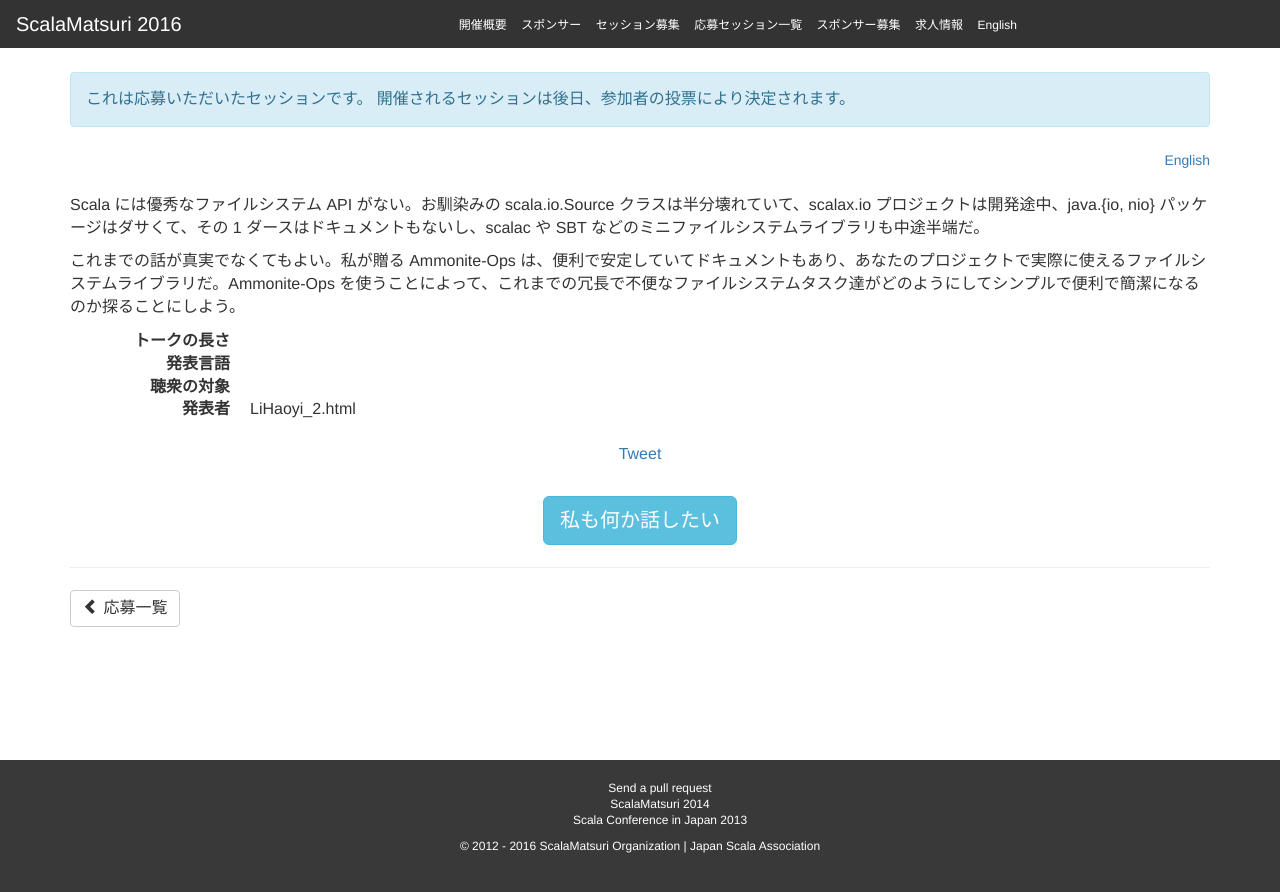
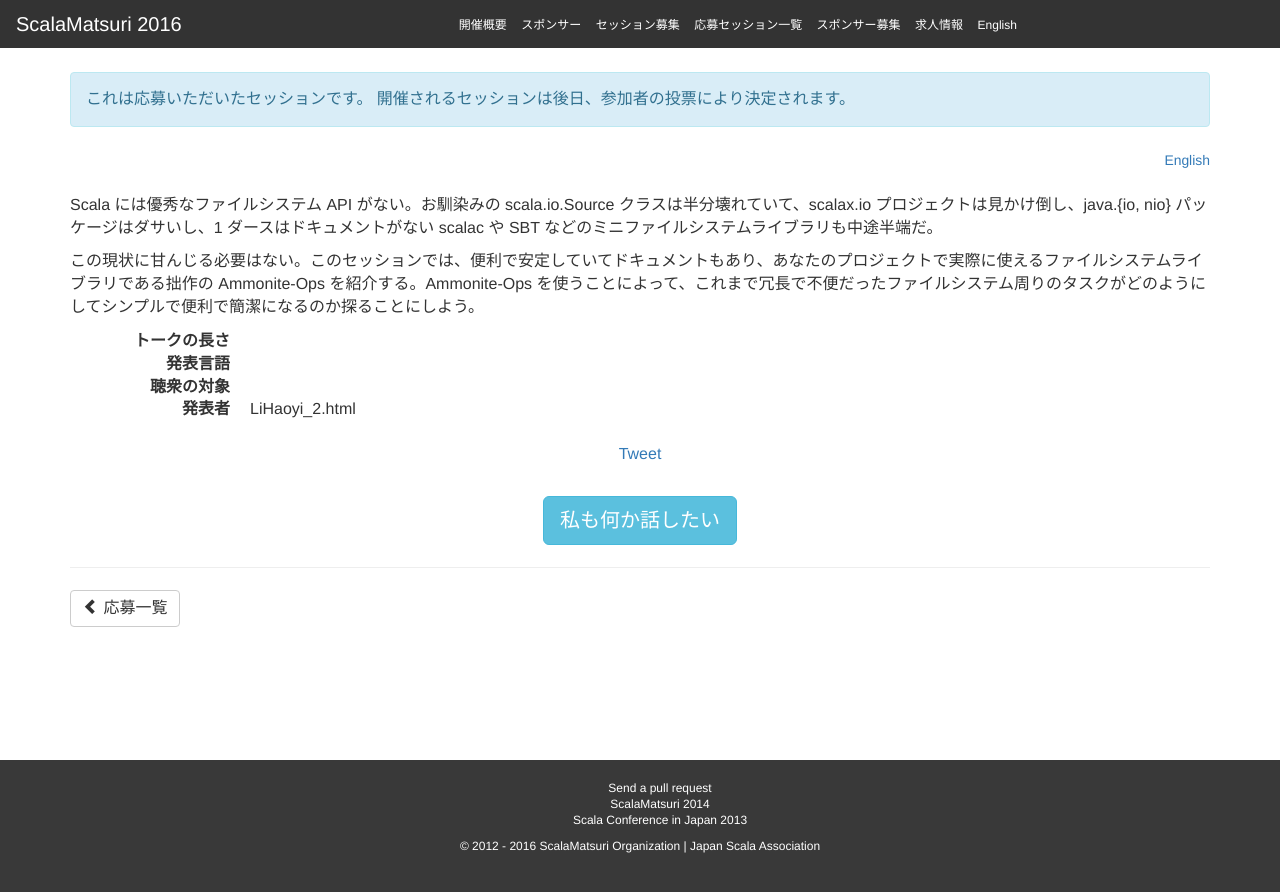
Before and after one commit to scalajp/2016.scalamatsuri.org, a Jekyll site: the page built from _candidates_ja/LiHaoyi_2.html, in a window 1280 px wide. Shown: the top 892 px of the page. Built offline with Jekyll 4.4.1, drawn with Linux system fonts in a browser that asks for light colours; nearby versions of some CDN libraries; comment, search, counter and statistics services are not loaded.

Commit message:
modify translate LiHaoyi_2.html

```diff
--- a/_candidates_ja/LiHaoyi_2.html
+++ b/_candidates_ja/LiHaoyi_2.html
@@ -9,6 +9,6 @@ github: lihaoyi
 icon:
 organization: Dropbox
 ---
-<p>Scala には優秀なファイルシステム API がない。お馴染みの scala.io.Source クラスは半分壊れていて、scalax.io プロジェクトは開発途中、java.{io, nio} パッケージはダサくて、その 1 ダースはドキュメントもないし、scalac や SBT などのミニファイルシステムライブラリも中途半端だ。</p>
+<p>Scala には優秀なファイルシステム API がない。お馴染みの scala.io.Source クラスは半分壊れていて、scalax.io プロジェクトは見かけ倒し、java.{io, nio} パッケージはダサいし、1 ダースはドキュメントがない scalac や SBT などのミニファイルシステムライブラリも中途半端だ。</p>
 
-<p>これまでの話が真実でなくてもよい。私が贈る Ammonite-Ops は、便利で安定していてドキュメントもあり、あなたのプロジェクトで実際に使えるファイルシステムライブラリだ。Ammonite-Ops を使うことによって、これまでの冗長で不便なファイルシステムタスク達がどのようにしてシンプルで便利で簡潔になるのか探ることにしよう。</p>
+<p>この現状に甘んじる必要はない。このセッションでは、便利で安定していてドキュメントもあり、あなたのプロジェクトで実際に使えるファイルシステムライブラリである拙作の Ammonite-Ops を紹介する。Ammonite-Ops を使うことによって、これまで冗長で不便だったファイルシステム周りのタスクがどのようにしてシンプルで便利で簡潔になるのか探ることにしよう。</p>
```
